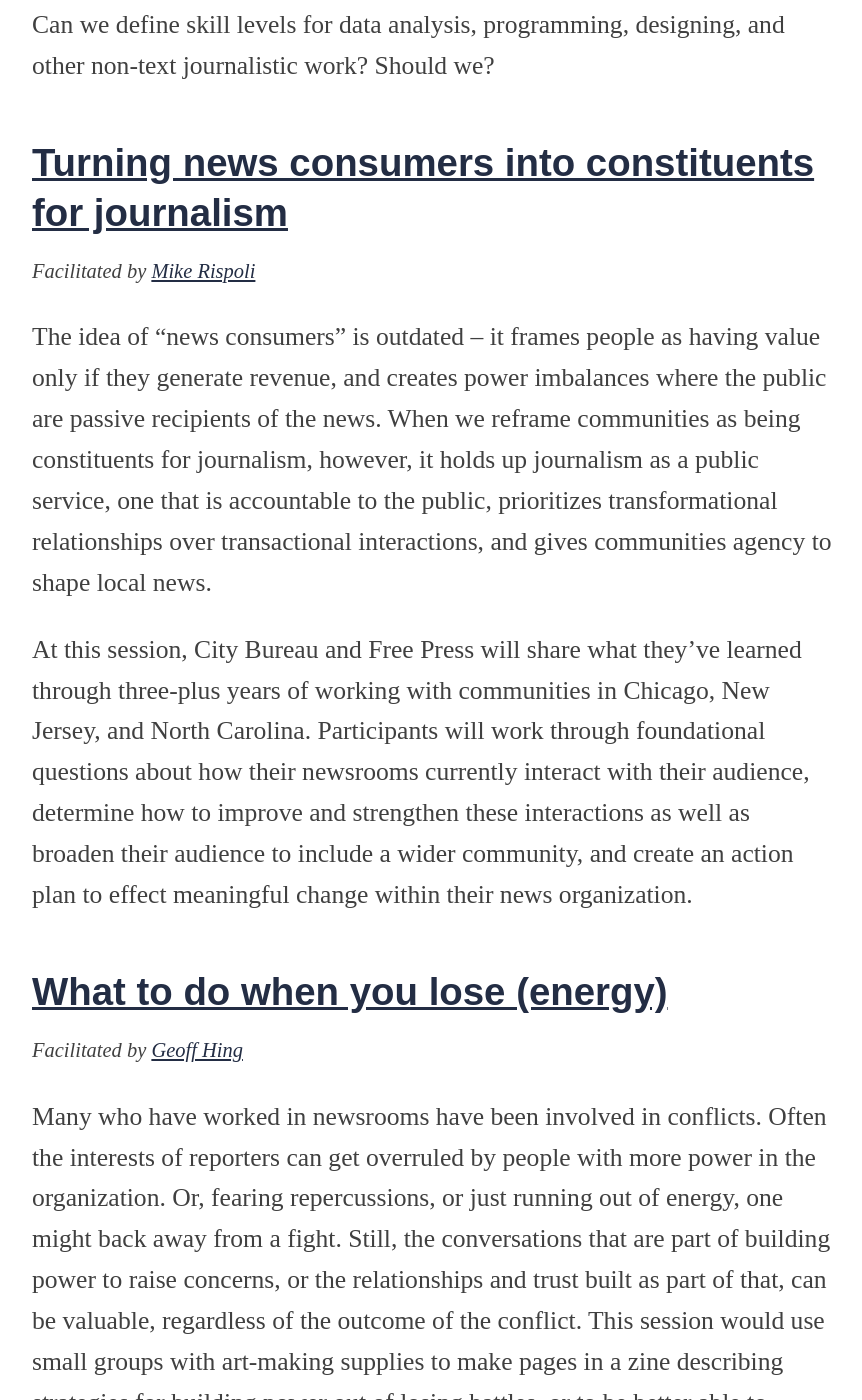
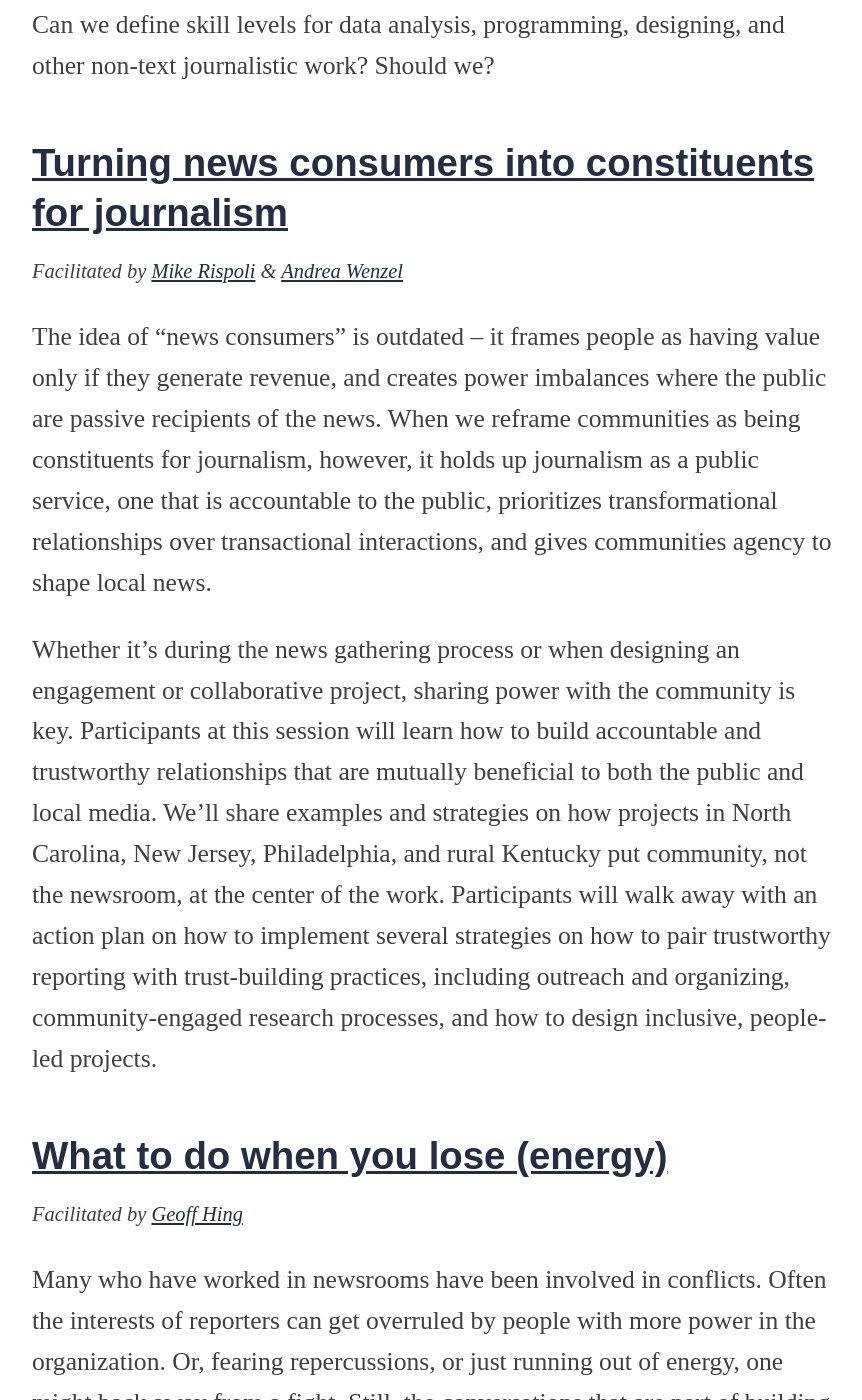
Before and after one commit to OpenNews/srccon-power, a Jekyll site: the page built from sessions.md, in a window 1280 px wide and 1400 px high, scrolled down 13935 px. Shown: the whole window, without its empty margins (208-1070 px from the left). Built offline with Jekyll 4.4.1, drawn with Linux system fonts in a browser that asks for light colours; nearby versions of some CDN libraries; our own code applies the rules of GitHub Pages for plain Markdown files.

Commit message:
update session data

```diff
--- a/_data/sessions.yml
+++ b/_data/sessions.yml
@@ -247,13 +247,13 @@
         "title": "The (Career) Matrix"
     },
     {
-        "cofacilitator": "",
+        "cofacilitator": "Andrea Wenzel",
         "cofacilitator_three": "",
         "cofacilitator_three_twitter": "",
-        "cofacilitator_twitter": "",
+        "cofacilitator_twitter": "andreawenzel",
         "cofacilitator_two": "",
         "cofacilitator_two_twitter": "",
-        "description": "The idea of “news consumers” is outdated – it frames people as having value only if they generate revenue, and creates power imbalances where the public are passive recipients of the news. When we reframe communities as being constituents for journalism, however, it holds up journalism as a public service, one that is accountable to the public, prioritizes transformational relationships over transactional interactions, and gives communities agency to shape local news.\n\nAt this session, City Bureau and Free Press will share what they’ve learned through three-plus years of working with communities in Chicago, New Jersey, and North Carolina. Participants will work through foundational questions about how their newsrooms currently interact with their audience, determine how to improve and strengthen these interactions as well as broaden their audience to include a wider community, and create an action plan to effect meaningful change within their news organization.",
+        "description": "The idea of “news consumers” is outdated – it frames people as having value only if they generate revenue, and creates power imbalances where the public are passive recipients of the news. When we reframe communities as being constituents for journalism, however, it holds up journalism as a public service, one that is accountable to the public, prioritizes transformational relationships over transactional interactions, and gives communities agency to shape local news.\n\nWhether it’s during the news gathering process or when designing an engagement or collaborative project, sharing power with the community is key. Participants at this session will learn how to build accountable and trustworthy relationships that are mutually beneficial to both the public and local media. We’ll share examples and strategies on how projects in North Carolina, New Jersey, Philadelphia, and rural Kentucky put community, not the newsroom, at the center of the work. Participants will walk away with an action plan on how to implement several strategies on how to pair trustworthy reporting with trust-building practices, including outreach and organizing, community-engaged research processes, and how to design inclusive, people-led projects.",
         "facilitator": "Mike Rispoli",
         "facilitator_twitter": "rispolimike",
         "id": "news-consumers-constituents",
```
